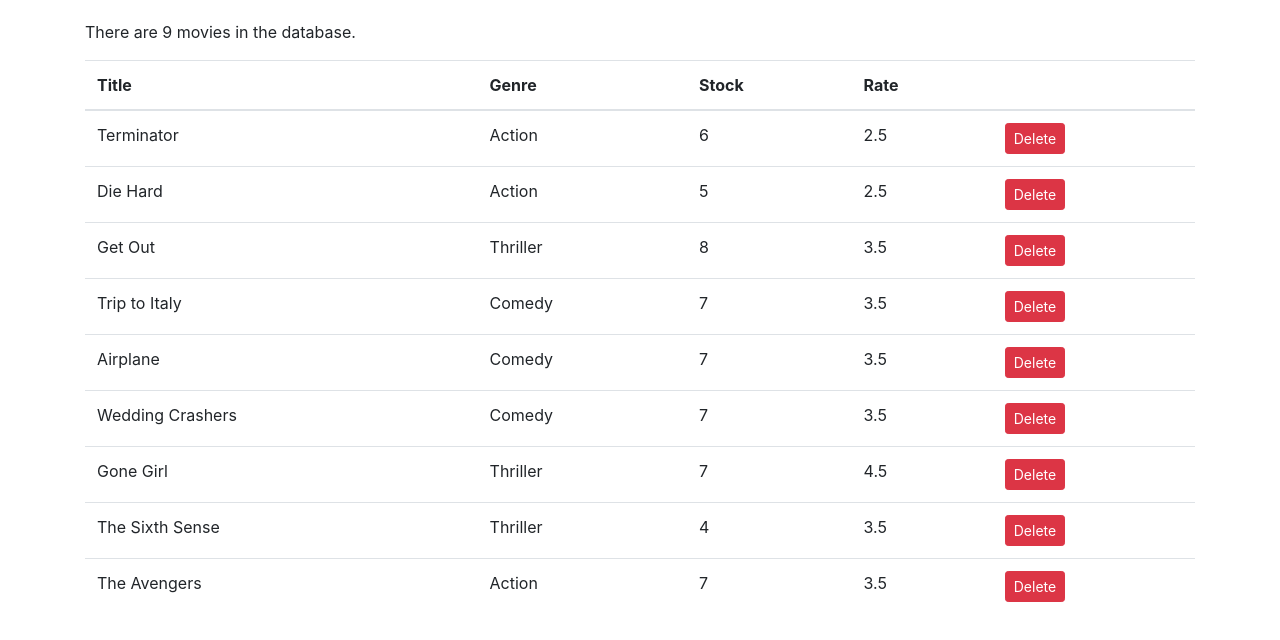
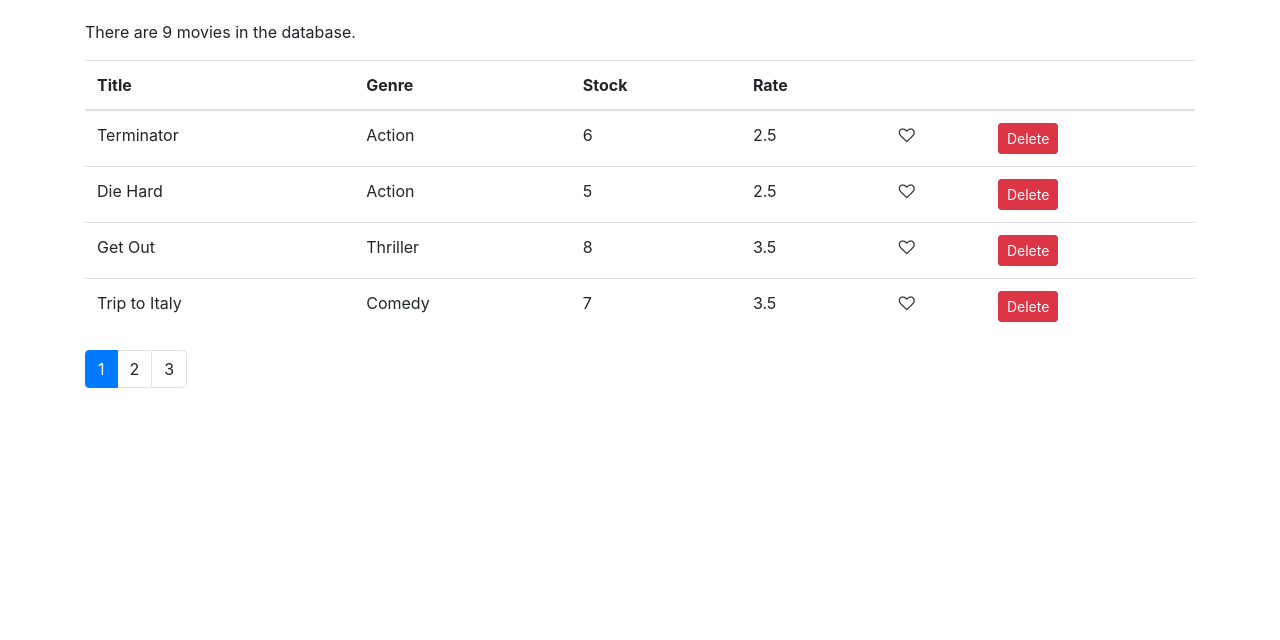
Before and after one commit to Kayhan-Kashi/vidly, a React (Create React App) app: page / in a window 1280 px wide. Shown: the top 640 px of the page. Built offline with nearby package versions, Linux system fonts and the light colour scheme.

Commit message:
Pagination

```diff
--- a/package.json
+++ b/package.json
@@ -8,6 +8,7 @@
     "@testing-library/user-event": "^7.2.1",
     "bootstrap": "^4.1.1",
     "font-awesome": "^4.7.0",
+    "lodash": "^4.17.10",
     "react": "^16.13.1",
     "react-dom": "^16.13.1",
     "react-scripts": "3.4.3"
--- /dev/null
+++ b/src/components/common/like.jsx
@@ -0,0 +1,32 @@
+import React, { Component } from "react";
+
+const Like = (props) => {
+  let classes = "fa fa-heart";
+  if (!props.liked) classes += "-o";
+  return (
+    <i
+      style={{ cursor: "pointer" }}
+      onClick={props.onClick}
+      className={classes}
+      aria-hidden="true"
+    ></i>
+  );
+};
+
+export default Like;
+
+// class Like extends Component {
+//   render() {
+//     let classes = "fa fa-heart";
+//     if (!this.props.liked) classes += "-o";
+//     return (
+//       <i
+//         style={{ cursor: "pointer" }}
+//         onClick={this.props.onClick}
+//         className={classes}
+//         aria-hidden="true"
+//       ></i>
+//     );
+//   }
+// }
+// export default Like;
--- /dev/null
+++ b/src/components/common/pagination.jsx
@@ -0,0 +1,29 @@
+import React from "react";
+import _ from "lodash";
+
+const Pagination = (props) => {
+  const { itemsCount, pageSize, onPageChange, currentPage } = props;
+  const pagesCount = Math.ceil(itemsCount / pageSize);
+  if (pagesCount === 1) return null;
+  const pages = _.range(1, pagesCount + 1);
+  console.log("curent page is : " + currentPage);
+
+  return (
+    <nav>
+      <ul className="pagination">
+        {pages.map((page) => (
+          <li
+            key={page}
+            className={page === currentPage ? "active page-item" : "page-item"}
+          >
+            <a className="page-link" onClick={() => onPageChange(page)}>
+              {page}
+            </a>
+          </li>
+        ))}
+      </ul>
+    </nav>
+  );
+};
+
+export default Pagination;
--- a/src/components/movies.jsx
+++ b/src/components/movies.jsx
@@ -1,19 +1,40 @@
 import React, { Component } from "react";
+import Like from "./common/like";
+import Pagination from "./common/pagination.jsx";
 import { getMovies } from "../services/fakeMovieService.js";
+import { paginate } from "../utils/paginate";
 
 class Movies extends Component {
   state = {
     movies: getMovies(),
+    pageSize: 4,
+    currentPage: 1,
   };
 
   handleDelete = (movie) => {
-    const movies = this.state.movies.filter((m) => m._id != movie._id);
+    const movies = this.state.movies.filter((m) => m._id !== movie._id);
     this.setState({ movies });
+  };
+
+  handleLike = (movie) => {
+    const movies = [...this.state.movies];
+    const index = movies.indexOf(movie);
+    //movies[index] = { ...movies[index] };
+    movies[index].liked = !movies[index].liked;
+    this.setState({ movies });
+    console.log(movie.genre);
+  };
+
+  handlePageChange = (page) => {
+    this.setState({ currentPage: page });
   };
 
   render() {
     const { length: count } = this.state.movies;
+    const { pageSize, currentPage, movies: allMovies } = this.state;
     if (count === 0) return <p>There is no movie in the database.</p>;
+
+    const movies = paginate(allMovies, currentPage, pageSize);
     return (
       <React.Fragment>
         <p>There are {count} movies in the database.</p>
@@ -25,15 +46,22 @@ class Movies extends Component {
               <th>Stock</th>
               <th>Rate</th>
               <th></th>
+              <th></th>
             </tr>
           </thead>
           <tbody>
-            {this.state.movies.map((movie) => (
+            {movies.map((movie) => (
               <tr>
                 <td key={movie._id}>{movie.title}</td>
                 <td>{movie.genre.name}</td>
                 <td>{movie.numberInStock}</td>
                 <td>{movie.dailyRentalRate}</td>
+                <td>
+                  <Like
+                    liked={movie.liked}
+                    onClick={() => this.handleLike(movie)}
+                  ></Like>
+                </td>
                 <td>
                   <div
                     onClick={() => this.handleDelete(movie)}
@@ -46,6 +74,12 @@ class Movies extends Component {
             ))}
           </tbody>
         </table>
+        <Pagination
+          itemsCount={count}
+          pageSize={pageSize}
+          onPageChange={this.handlePageChange}
+          currentPage={currentPage}
+        />
       </React.Fragment>
     );
   }
--- a/src/services/fakeMovieService.js
+++ b/src/services/fakeMovieService.js
@@ -7,64 +7,65 @@ const movies = [
     genre: { _id: "5b21ca3eeb7f6fbccd471818", name: "Action" },
     numberInStock: 6,
     dailyRentalRate: 2.5,
-    publishDate: "2018-01-03T19:04:28.809Z"
+    publishDate: "2018-01-03T19:04:28.809Z",
   },
   {
     _id: "5b21ca3eeb7f6fbccd471816",
     title: "Die Hard",
     genre: { _id: "5b21ca3eeb7f6fbccd471818", name: "Action" },
     numberInStock: 5,
-    dailyRentalRate: 2.5
+    dailyRentalRate: 2.5,
   },
   {
     _id: "5b21ca3eeb7f6fbccd471817",
     title: "Get Out",
     genre: { _id: "5b21ca3eeb7f6fbccd471820", name: "Thriller" },
     numberInStock: 8,
-    dailyRentalRate: 3.5
+    dailyRentalRate: 3.5,
   },
   {
     _id: "5b21ca3eeb7f6fbccd471819",
     title: "Trip to Italy",
     genre: { _id: "5b21ca3eeb7f6fbccd471814", name: "Comedy" },
     numberInStock: 7,
-    dailyRentalRate: 3.5
+    dailyRentalRate: 3.5,
   },
   {
     _id: "5b21ca3eeb7f6fbccd47181a",
     title: "Airplane",
     genre: { _id: "5b21ca3eeb7f6fbccd471814", name: "Comedy" },
     numberInStock: 7,
-    dailyRentalRate: 3.5
+    dailyRentalRate: 3.5,
   },
   {
     _id: "5b21ca3eeb7f6fbccd47181b",
     title: "Wedding Crashers",
     genre: { _id: "5b21ca3eeb7f6fbccd471814", name: "Comedy" },
     numberInStock: 7,
-    dailyRentalRate: 3.5
+    dailyRentalRate: 3.5,
   },
   {
     _id: "5b21ca3eeb7f6fbccd47181e",
     title: "Gone Girl",
     genre: { _id: "5b21ca3eeb7f6fbccd471820", name: "Thriller" },
     numberInStock: 7,
-    dailyRentalRate: 4.5
+    dailyRentalRate: 4.5,
+    liked: true,
   },
   {
     _id: "5b21ca3eeb7f6fbccd47181f",
     title: "The Sixth Sense",
     genre: { _id: "5b21ca3eeb7f6fbccd471820", name: "Thriller" },
     numberInStock: 4,
-    dailyRentalRate: 3.5
+    dailyRentalRate: 3.5,
   },
   {
     _id: "5b21ca3eeb7f6fbccd471821",
     title: "The Avengers",
     genre: { _id: "5b21ca3eeb7f6fbccd471818", name: "Action" },
     numberInStock: 7,
-    dailyRentalRate: 3.5
-  }
+    dailyRentalRate: 3.5,
+  },
 ];
 
 export function getMovies() {
@@ -72,13 +73,13 @@ export function getMovies() {
 }
 
 export function getMovie(id) {
-  return movies.find(m => m._id === id);
+  return movies.find((m) => m._id === id);
 }
 
 export function saveMovie(movie) {
-  let movieInDb = movies.find(m => m._id === movie._id) || {};
+  let movieInDb = movies.find((m) => m._id === movie._id) || {};
   movieInDb.name = movie.name;
-  movieInDb.genre = genresAPI.genres.find(g => g._id === movie.genreId);
+  movieInDb.genre = genresAPI.genres.find((g) => g._id === movie.genreId);
   movieInDb.numberInStock = movie.numberInStock;
   movieInDb.dailyRentalRate = movie.dailyRentalRate;
 
@@ -91,7 +92,7 @@ export function saveMovie(movie) {
 }
 
 export function deleteMovie(id) {
-  let movieInDb = movies.find(m => m._id === id);
+  let movieInDb = movies.find((m) => m._id === id);
   movies.splice(movies.indexOf(movieInDb), 1);
   return movieInDb;
 }
--- /dev/null
+++ b/src/utils/paginate.js
@@ -0,0 +1,6 @@
+import _ from "lodash";
+
+export function paginate(items, pageNumber, pageSize) {
+  const startIndex = (pageNumber - 1) * pageSize;
+  return _(items).slice(startIndex).take(pageSize).value();
+}
```
Also changed, not shown: 1 other file (tests, documents, lock files or other folders).
